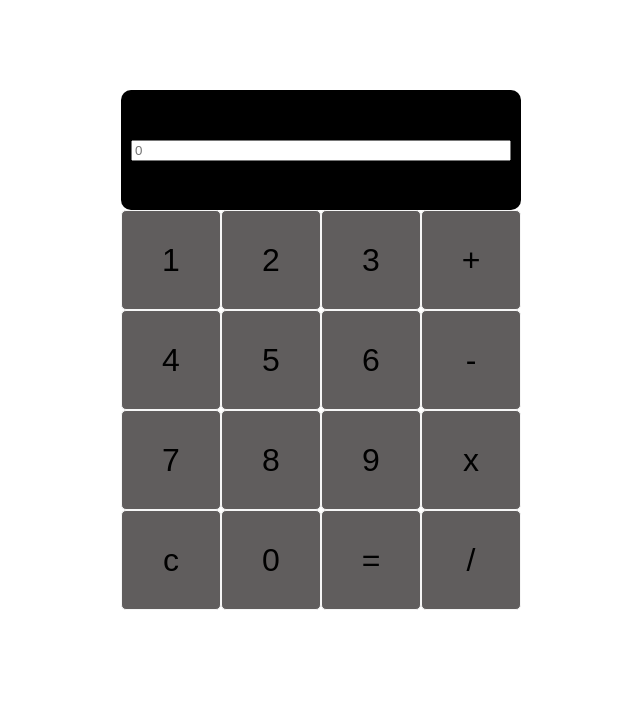
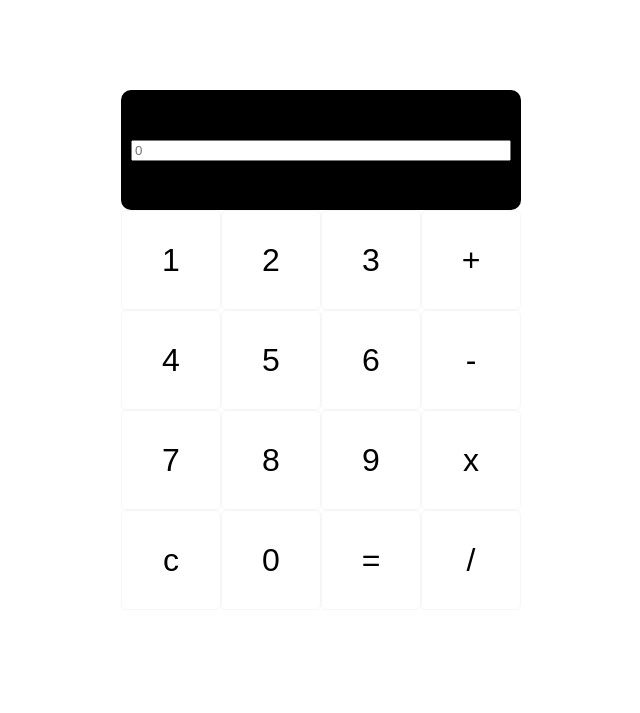
Before and after one commit to Lenikkerjz/Lenikkerjz, a plain HTML site: page index.html in a window 1280 px wide. Shown: the whole page, without its empty margins (319-959 px from the left). Drawn offline with Linux system fonts and the light colour scheme.

Commit message:
Update style.css

```diff
--- a/style.css
+++ b/style.css
@@ -18,7 +18,7 @@ body{
     font-size: 2rem;
     border: 1px solid rgb(246, 246, 246);
     outline: none;
-    background-color: rgb(96, 93, 93);
+    background-color: rgb(255, 255, 255);
     border-radius:  5px;
 }
 
```
